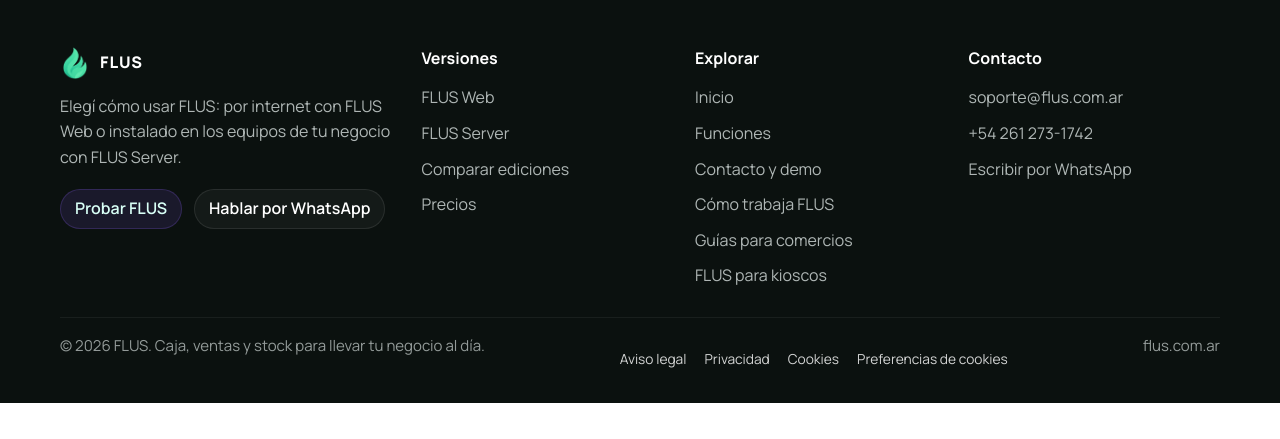
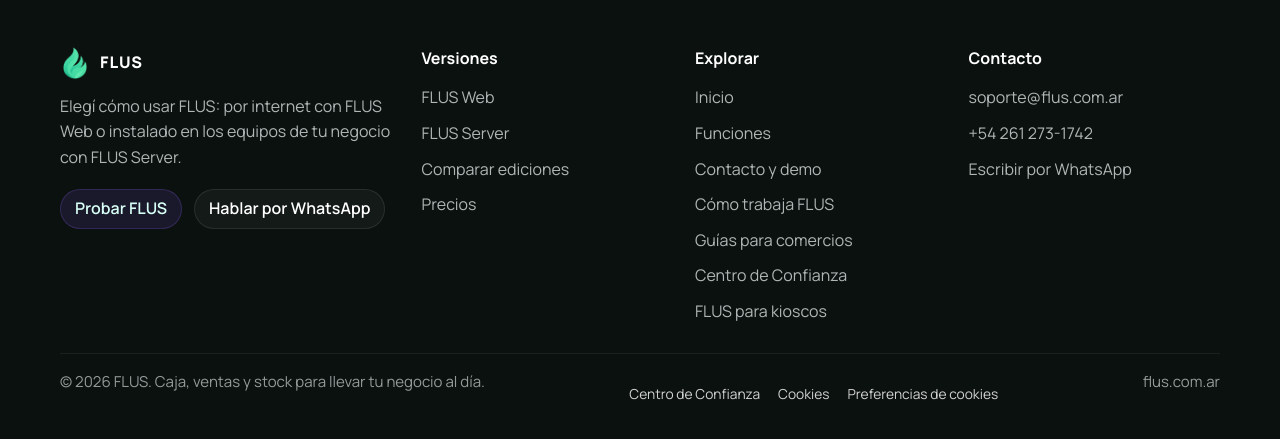
Before and after one commit to Franciscolugo99/flus-web, a PHP site: page /recursos/index.php in a window 1280 px wide. Shown: the part 2216-2655 px from the top of the page. Before the commit the page ends 2619 px from the top, so only its background shows below. Run offline with PHP 8.4, Linux system fonts and the light colour scheme.

Commit message:
feat(trust): add center in footer and hide gated legal links until ready

```diff
--- a/includes/footer.php
+++ b/includes/footer.php
@@ -1,3 +1,4 @@
+<?php require_once __DIR__ . '/legal.php'; ?>
   </main><!-- #main-content -->
 
   <footer class="site-footer">
@@ -39,6 +40,7 @@
           <li><a href="<?= e(site_url('contacto.php')) ?>">Contacto y demo</a></li>
           <li><a href="<?= e(site_url('sistema-de-gestion.php')) ?>">Cómo trabaja FLUS</a></li>
           <li><a href="<?= e(site_url('recursos/')) ?>">Guías para comercios</a></li>
+          <li><a href="<?= e(site_url('centro-de-confianza.php')) ?>">Centro de Confianza</a></li>
           <li><a href="<?= e(site_url('sistema-para-kioscos/')) ?>">FLUS para kioscos</a></li>
         </ul>
       </div>
@@ -62,8 +64,11 @@
     <div class="container footer-bottom">
       <p>&copy; <?= date('Y') ?> FLUS. Caja, ventas y stock para llevar tu negocio al día.</p>
       <ul class="footer-legal">
+        <li><a href="<?= e(site_url('centro-de-confianza.php')) ?>">Centro de Confianza</a></li>
+        <?php if (flus_legal_ready()): ?>
         <li><a href="<?= e(site_url('aviso-legal.php')) ?>">Aviso legal</a></li>
         <li><a href="<?= e(site_url('politica-de-privacidad.php')) ?>">Privacidad</a></li>
+        <?php endif; ?>
         <li><a href="<?= e(site_url('politica-de-cookies.php')) ?>">Cookies</a></li>
         <li><button type="button" class="footer-legal__consent" data-consent-reopen>Preferencias de cookies</button></li>
       </ul>
```
